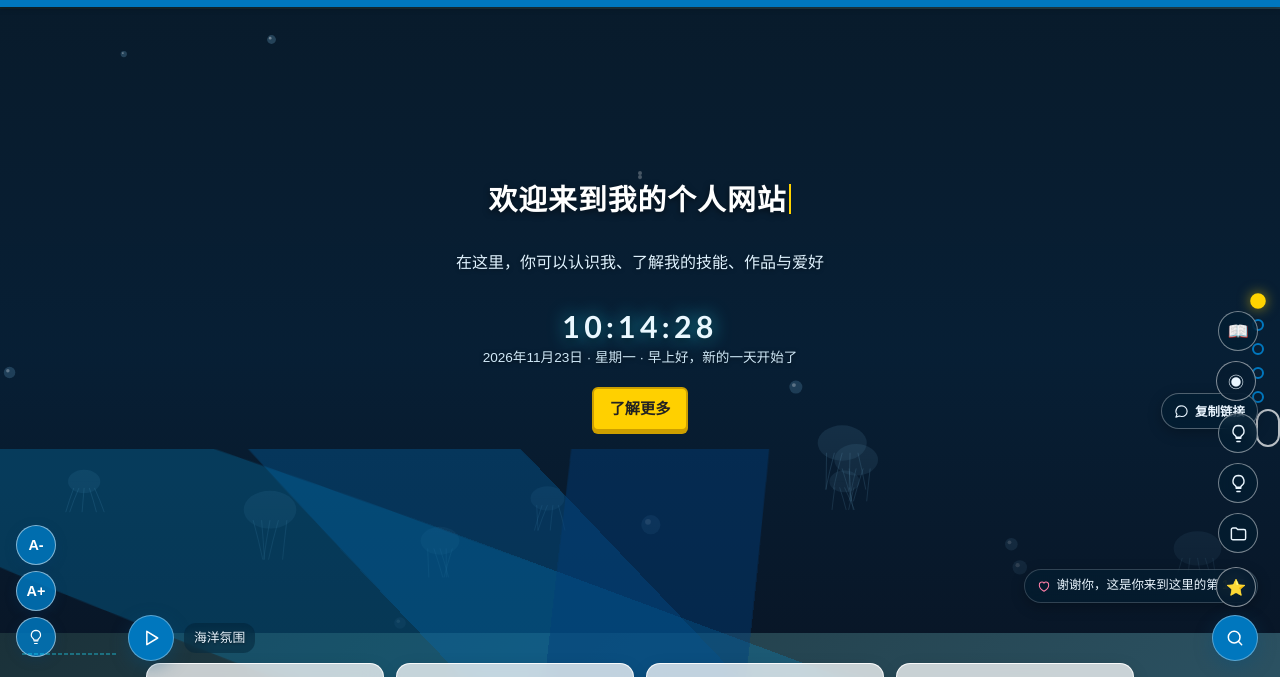
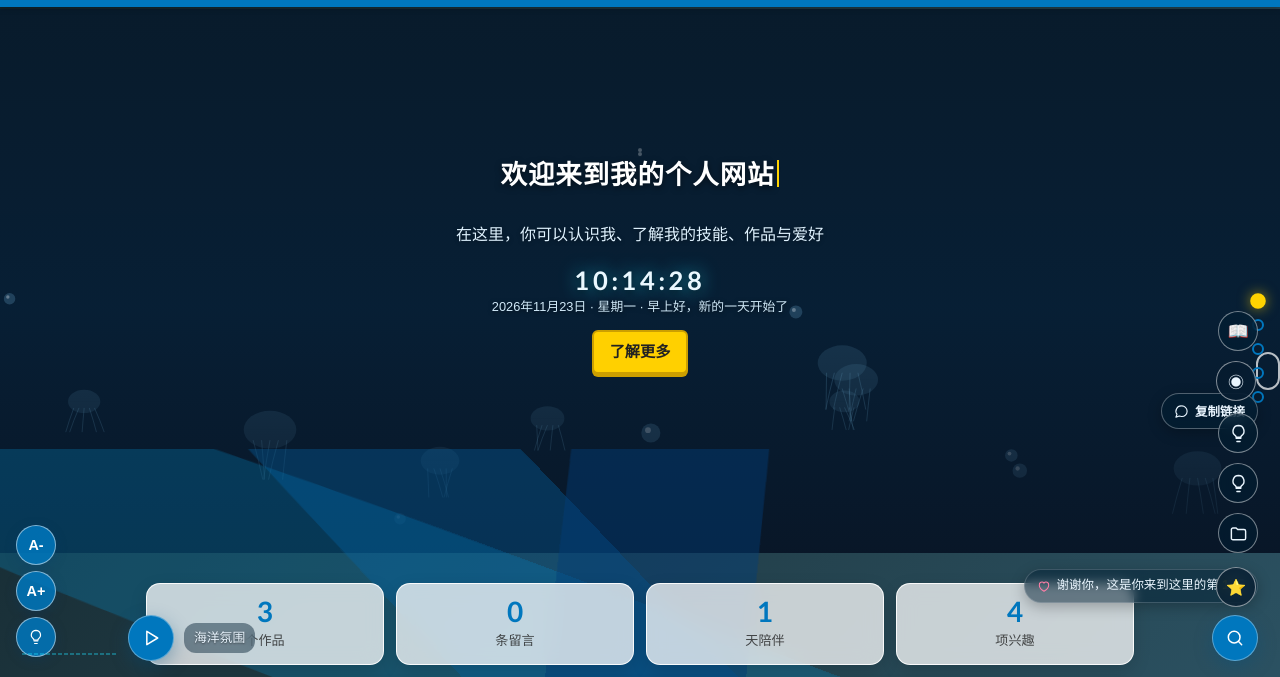
Before and after one commit to ZJW-123-Cyber/ZJW-123-Cyber.github.io, a plain HTML site: page index.html in a window 1280 px wide. Shown: the part 51-728 px from the top of the page. Drawn offline with Linux system fonts and the light colour scheme.

Commit message:
style: compact hero to reveal content above the fold

```diff
--- a/css/theme.css
+++ b/css/theme.css
@@ -1471,3 +1471,18 @@ html.focus-mode .zen-section { opacity: .12; }
     .form-valid-hint, .work-detail-btn, .work-detail,
     .skill-detail, .todo-prio-bar, .todo-prio-flag, .pomo-custom { display: none !important; }
 }
+
+/* ===== 首屏紧凑：不删内容，压缩 hero 高度与元素间距，让下方内容更早露出 ===== */
+.hero { min-height: clamp(400px, 68vh, 560px) !important; }
+.hero h2 { font-size: 1.65rem !important; }
+.hero p { margin: 6px 0 12px !important; }
+.sky-clock { gap: 4px; margin: 8px 0 12px; }
+.sky-clock__time { font-size: 1.6rem !important; }
+.sky-clock__meta { font-size: .8rem; }
+.stat-strip { margin-bottom: 22px; }
+.stat-strip__item { padding: 12px 8px; }
+.stat-strip__item strong { font-size: 1.75rem; }
+@media (max-width: 560px) {
+    .hero { min-height: clamp(360px, 60vh, 480px) !important; }
+    .sky-clock__time { font-size: 1.35rem !important; }
+}
--- a/sw.js
+++ b/sw.js
@@ -1,7 +1,7 @@
 /* ============================================================
    sw.js — Service Worker，让网站可安装并支持离线访问
    ============================================================ */
-const CACHE_NAME = 'my-website-v20';
+const CACHE_NAME = 'my-website-v21';
 
 const CORE_ASSETS = [
     './',
```
